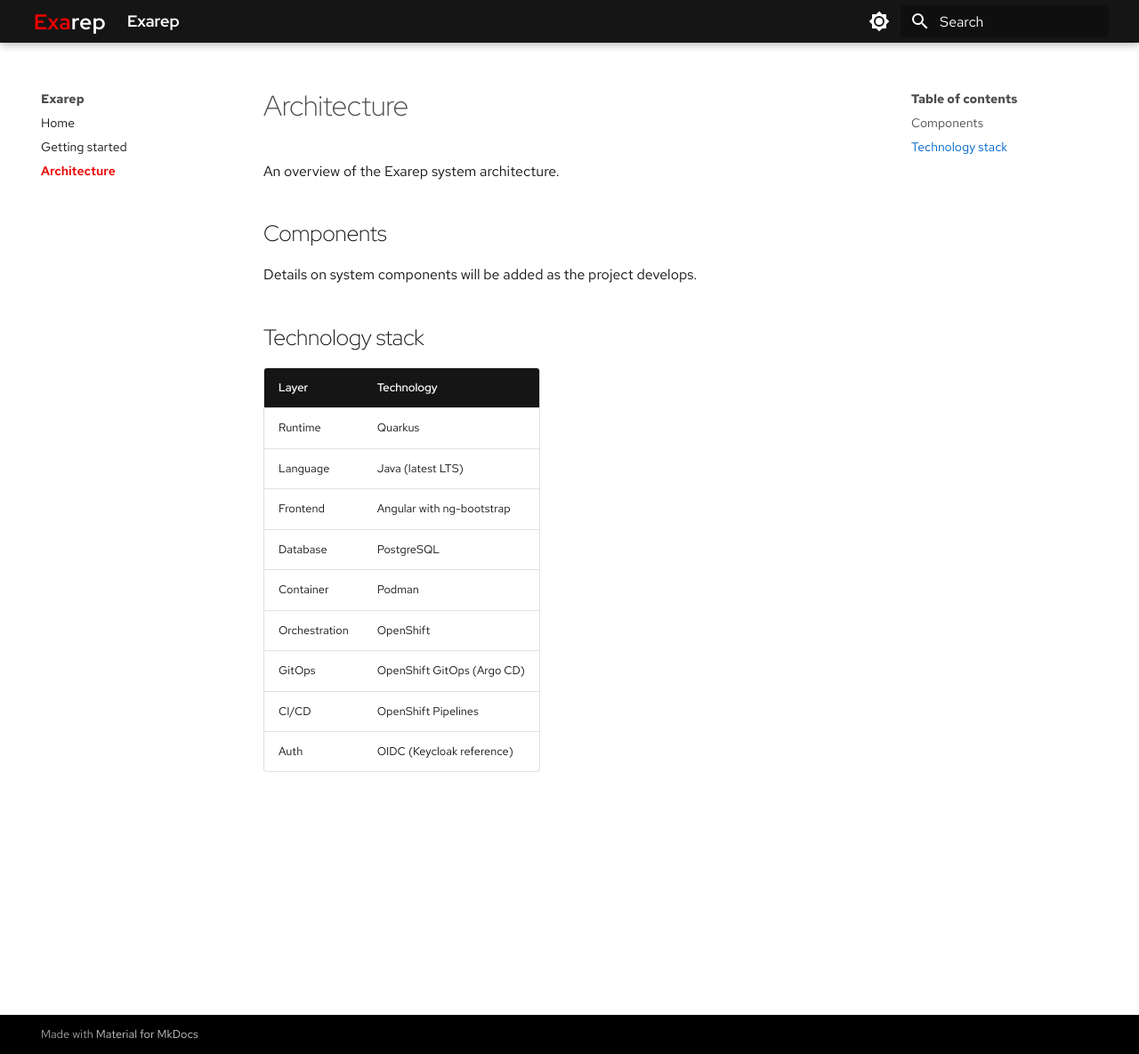
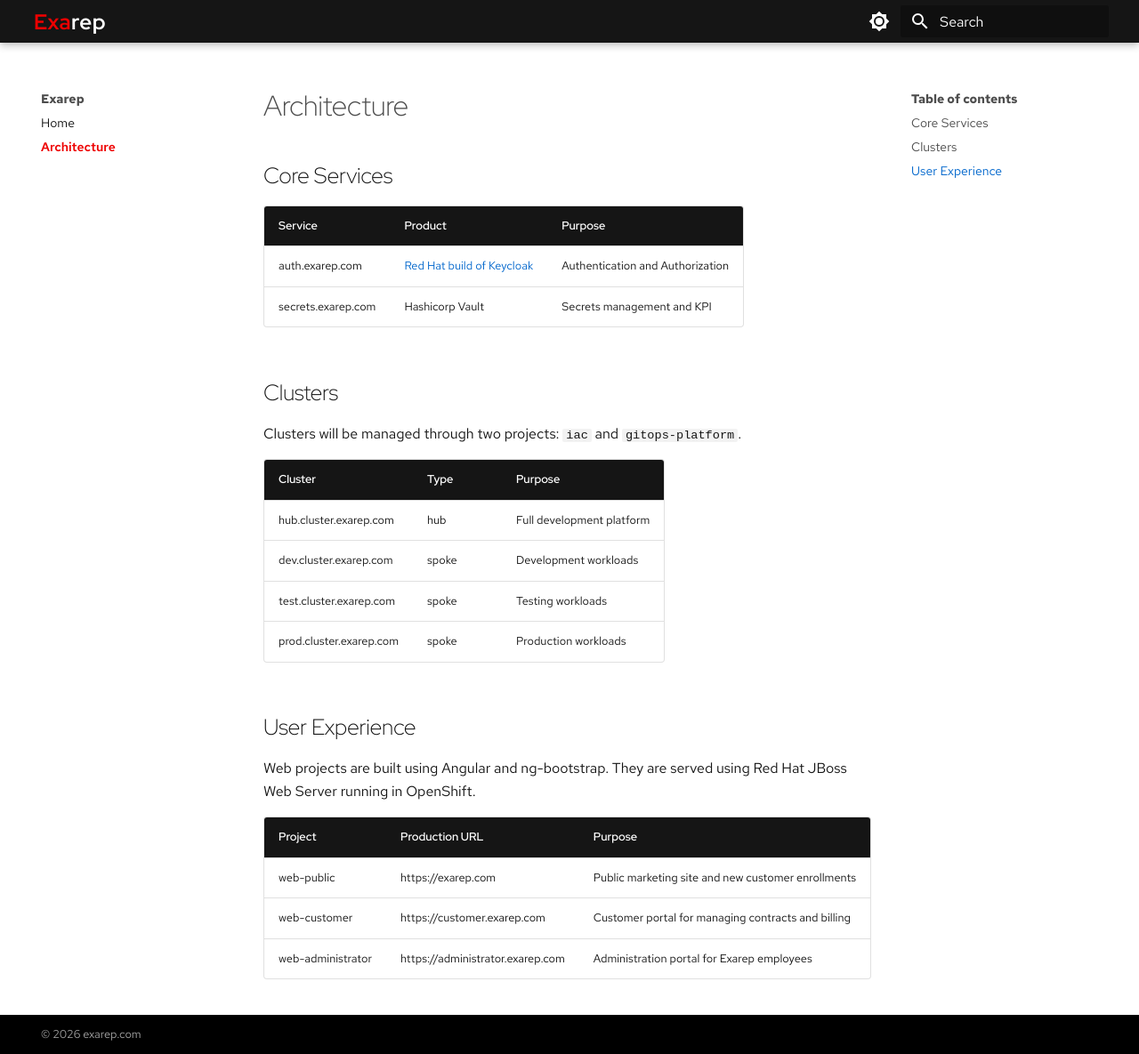
Before and after one commit to exarep/docs, an MkDocs documentation site: the page built from docs/architecture.md, in a window 1280 px wide and 1185 px high. Shown: the whole window at 89% size. Built offline with MkDocs 1.6.1 and Material for MkDocs 9.7.7, drawn with Linux system fonts in a browser that asks for light colours; some web fonts are replaced.

Commit message:
updated docs

```diff
--- a/docs/architecture.md
+++ b/docs/architecture.md
@@ -1,21 +1,29 @@
 # Architecture
 
-An overview of the Exarep system architecture.
+## Core Services
 
-## Components
+| Service               | Product                   | Purpose                           |
+| ---                   | ---                       | ---                               |
+| auth.exarep.com       | [Red Hat build of Keycloak](https://docs.redhat.com/en/documentation/red_hat_build_of_keycloak/latest) | Authentication and Authorization  |
+| secrets.exarep.com    | Hashicorp Vault           | Secrets management and KPI        |
 
-Details on system components will be added as the project develops.
+## Clusters
 
-## Technology stack
+Clusters will be managed through two projects: `iac` and `gitops-platform`.
 
-| Layer         | Technology                  |
-| ---           | ---                         |
-| Runtime       | Quarkus                     |
-| Language      | Java (latest LTS)           |
-| Frontend      | Angular with ng-bootstrap   |
-| Database      | PostgreSQL                  |
-| Container     | Podman                      |
-| Orchestration | OpenShift                   |
-| GitOps        | OpenShift GitOps (Argo CD)  |
-| CI/CD         | OpenShift Pipelines         |
-| Auth          | OIDC (Keycloak reference)   |
+| Cluster                    | Type     | Purpose                       |
+| ---                        | ---      | ---                           |
+| hub.cluster.exarep.com     | hub      | Full development platform     |
+| dev.cluster.exarep.com     | spoke    | Development workloads         |
+| test.cluster.exarep.com    | spoke    | Testing workloads             |
+| prod.cluster.exarep.com    | spoke    | Production workloads          |
+
+## User Experience
+
+Web projects are built using Angular and ng-bootstrap. They are served using Red Hat JBoss Web Server running in OpenShift.
+
+| Project           | Production URL                    | Purpose                                               |
+| ---               | ---                               | ---                                                   |
+| web-public        | https://exarep.com                | Public marketing site and new customer enrollments    |
+| web-customer      | https://customer.exarep.com       | Customer portal for managing contracts and billing    |
+| web-administrator | https://administrator.exarep.com  | Administration portal for Exarep employees            |
--- a/docs/stylesheets/extra.css
+++ b/docs/stylesheets/extra.css
@@ -225,6 +225,12 @@
   padding: 0;
 }
 
-.md-header__button.md-logo img {
+.md-header__button.md-logo img,
+.md-header__button.md-logo svg {
   display: none;
 }
+
+.md-header__title {
+  flex-grow: 1;
+  visibility: hidden;
+}
--- a/mkdocs.yaml
+++ b/mkdocs.yaml
@@ -51,5 +51,4 @@ markdown_extensions:
 
 nav:
   - Home: index.md
-  - Getting started: getting-started.md
   - Architecture: architecture.md
--- /dev/null
+++ b/overrides/partials/copyright.html
@@ -0,0 +1,3 @@
+<div class="md-copyright">
+  &copy; 2026 exarep.com
+</div>
```
Also changed, not shown: docs/getting-started.md (deleted, +0 -22 lines), docs/index.md (+30 -3 lines).
